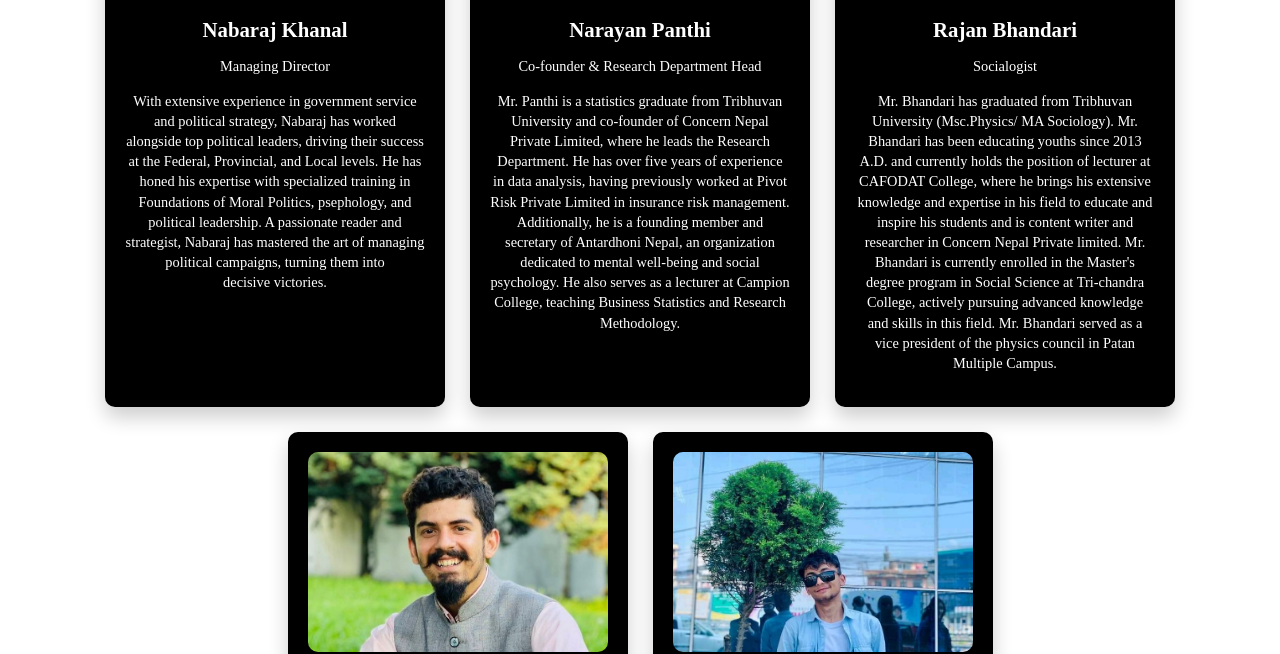
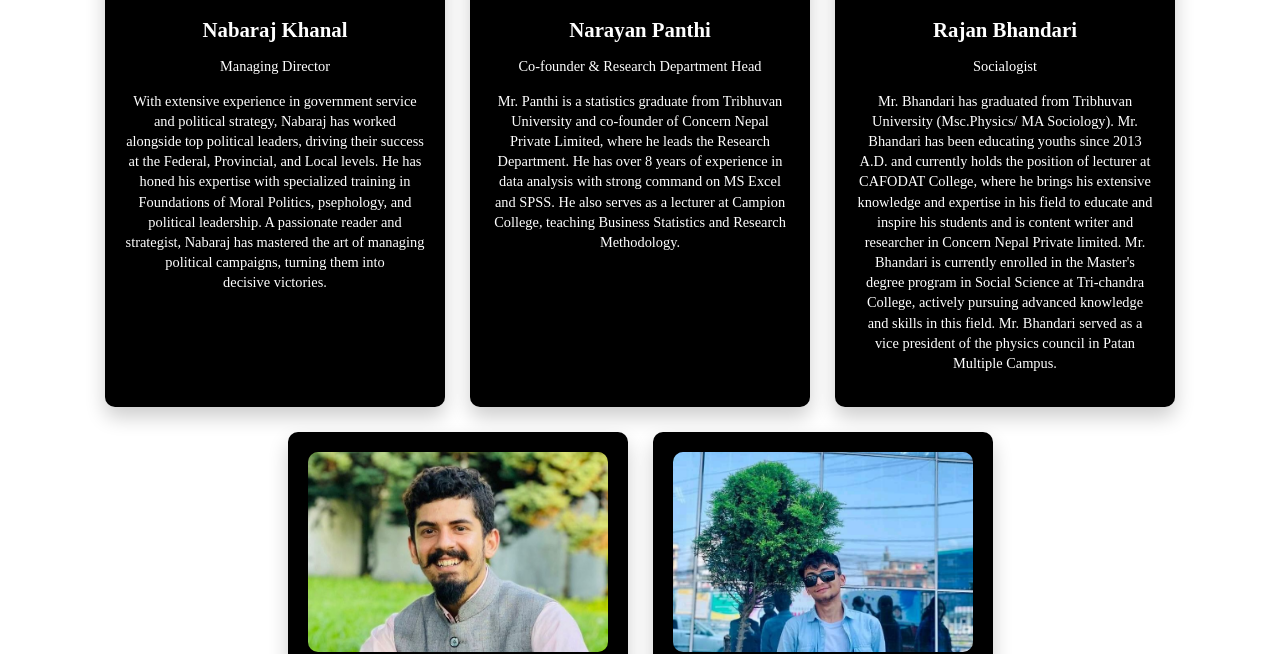
Before and after one commit to ConcernNepal/ConcernNepal, a plain HTML site: page index.html in a window 1280 px wide. Shown: the part 2088-2742 px from the top of the page. Drawn offline with nearby package versions, Linux system fonts and the light colour scheme.

Commit message:
Update index.html

```diff
--- a/index.html
+++ b/index.html
@@ -97,7 +97,7 @@
             </div>
             <h3>Narayan Panthi</h3>
             <p>Co-founder & Research Department Head</p>
-            <p>Mr. Panthi is a statistics graduate from Tribhuvan University and co-founder of Concern Nepal Private Limited, where he leads the Research Department. He has over five years of experience in data analysis, having previously worked at Pivot Risk Private Limited in insurance risk management. Additionally, he is a founding member and secretary of Antardhoni Nepal, an organization dedicated to mental well-being and social psychology. He also serves as a lecturer at Campion College, teaching Business Statistics and Research Methodology. </p>
+            <p>Mr. Panthi is a statistics graduate from Tribhuvan University and co-founder of Concern Nepal Private Limited, where he leads the Research Department. He has over 8 years of experience in data analysis with strong command on MS Excel and SPSS. He also serves as a lecturer at Campion College, teaching Business Statistics and Research Methodology. </p>
             <!-- <a href="#readmore">Read More</a> -->
         </div>
         <div class="team-card">
```
